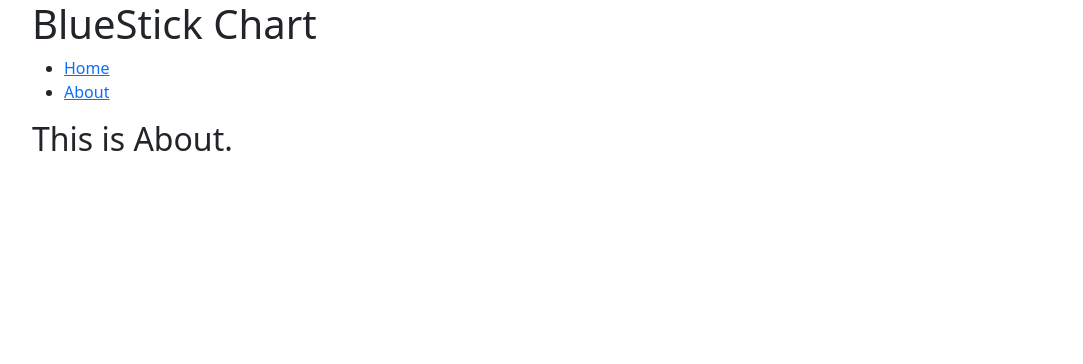
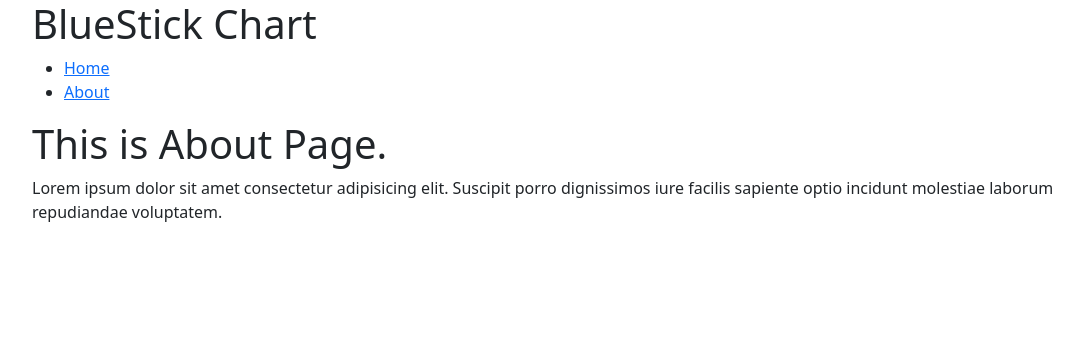
Before and after one commit to rishivyas1969/CandleStick-Chart, a Flask app: page /about/ in a window 1280 px wide. Shown: the top 364 px of the page, without its empty margins (50-1133 px from the left). Run offline with Flask 2, Linux system fonts and the light colour scheme.

Commit message:
:rocket: added some shits

```diff
--- a/templates/about.html
+++ b/templates/about.html
@@ -1,8 +1,12 @@
-{% extends "layout.html"%}
-{% block content%}
+{% extends "layout.html"%} {% block content%}
 
 <div class="about">
-    <h2> This is About.</h2>
+  <h1>This is About Page.</h1>
+  <p>
+    Lorem ipsum dolor sit amet consectetur adipisicing elit. Suscipit porro
+    dignissimos iure facilis sapiente optio incidunt molestiae laborum
+    repudiandae voluptatem.
+  </p>
 </div>
 
 {% endblock%}
```
Also changed, not shown: templates/home.html (+9 -6 lines).
